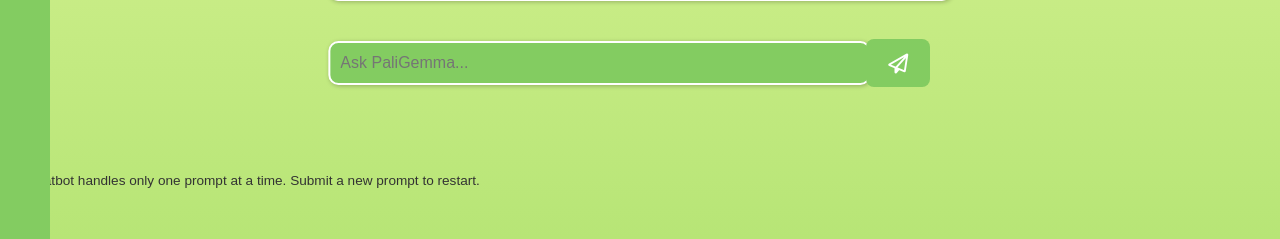
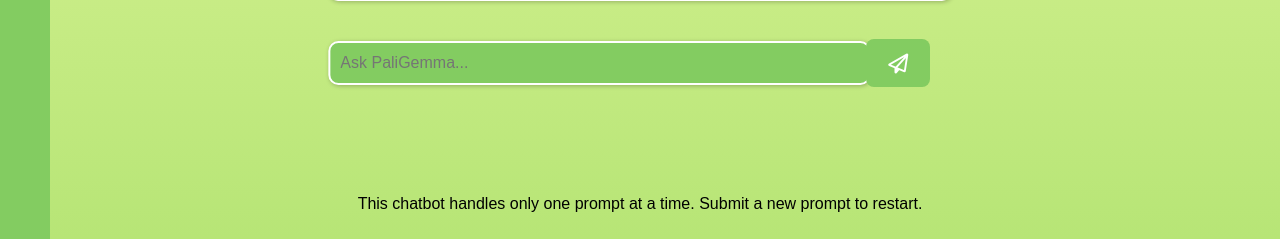
Before and after one commit to makcikkado/fyp-django-deployment, a Django app: page / in a window 1280 px wide. Shown: the part 561-800 px from the top of the page. Run offline with Django 5.2, Linux system fonts and the light colour scheme; some libraries are stand-ins or nearby versions.

Commit message:
Update main.html

```diff
--- a/root/templates/main.html
+++ b/root/templates/main.html
@@ -40,13 +40,17 @@
         }
 
         .footer {
-            margin-top: 90vh;
+/*             margin-top: 90vh;
             font-size: 0.85rem;
             color: #333;
             display: flex;
             justify-item: center;
-            align-item: center;
+            align-items: center; */
             /*position: absolute;*/
+            position: absolute;
+            bottom: 10px; /* or 0 if you want it flush with bottom */
+            left: 50%;
+            transform: translateX(-50%);
         }
         .upload-box {
             border: 2px solid #FFFFFF;
```
